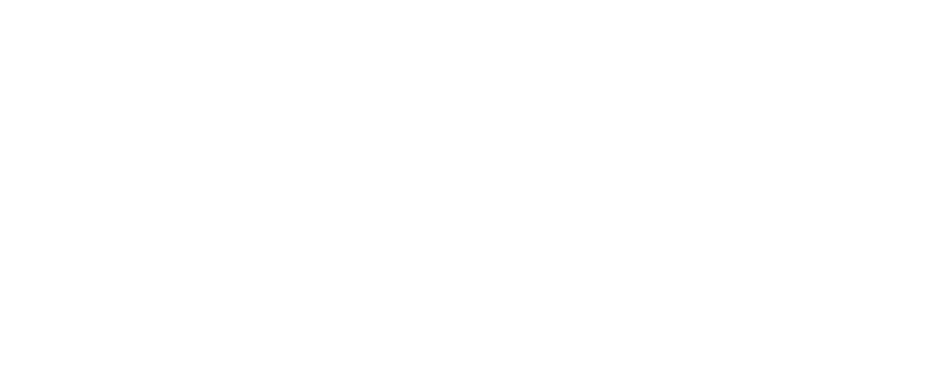
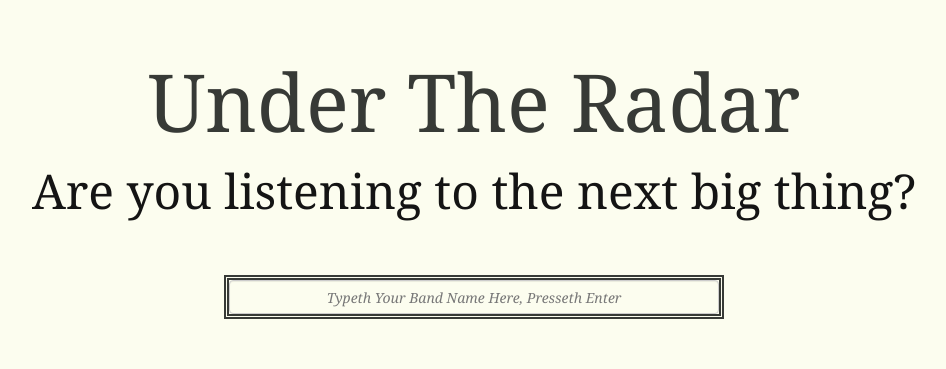
Before and after one commit to ninjaofawesome/below_the_radar, a plain HTML site: page index.html in a window 1280 px wide. Shown: the whole page, without its empty margins (166-1112 px from the left). Drawn offline with nearby package versions, Linux system fonts and the light colour scheme; files that its build step writes are made by us from their sources; files whose address does not match are found by name.

Commit message:
styled the front end

```diff
--- /dev/null
+++ b/css/partials/_body.scss
@@ -0,0 +1,6 @@
+body {
+  background-color: $white;
+  font-size: 16px;
+  font-weight: 300;
+  color: $black;
+}
--- /dev/null
+++ b/css/partials/_buttons.scss
@@ -0,0 +1,13 @@
+.band-box{
+  border-radius: 0;
+  border: 5px double $charcoal;
+  width: 500px;
+  margin: 5% auto;
+}
+
+input[type="text"], textarea {
+  background-color : $white;
+  font-family: Georgia, Times, 'Times New Roman', serif;
+  font-style: italic;
+  text-align: center;
+}
--- /dev/null
+++ b/css/partials/_type.scss
@@ -0,0 +1,31 @@
+p {
+  font-family: Georgia, Times, 'Times New Roman', serif;
+  font-weight: 400;
+  color: $black;
+}
+
+h1,
+h2,
+h3,
+h4,
+h5,
+h6 {
+  font-family: Georgia, Times, 'Times New Roman', serif;
+  font-weight: 400;
+}
+
+.centered {
+  text-align: center;
+}
+
+.title {
+  font-size: 5em;
+  margin-top: 5%;
+  color: $charcoal;
+  font-weight: 500;
+}
+
+.subtitle {
+  font-size: 3em;
+  font-weight: 300;
+}
--- /dev/null
+++ b/css/partials/_variables.scss
@@ -0,0 +1,3 @@
+$black: #141414;
+$charcoal: #373a36;
+$white: #fcfdef;
--- a/css/styles.scss
+++ b/css/styles.scss
@@ -0,0 +1,5 @@
+@import "partials/variables";
+@import "partials/mixins";
+@import "partials/type";
+@import "partials/buttons";
+@import "partials/body";
--- a/index.html
+++ b/index.html
@@ -14,6 +14,24 @@
   </head>
   <body>
 
+  <div class="container">
+    <div class="row">
+      <div class="col-md-12">
+        <h1 class="centered title">Under The Radar</h1>
+        <h2 class="centered subtitle">Are you listening to the next big thing?</h2>
+      </div>
+    </div>
+
+    <div class="row">
+      <div class="col-md-10 col-md-offset-1">
+        <div class="input band-box">
+          <input type="text" class="form-control " placeholder="Typeth Your Band Name Here, Presseth Enter" aria-describedby=" ">
+        </div>
+      </div>
+    </div>
+
+  </div>
+
 
   <script src="jquery-2.1.1.min.js" type="text/javascript"></script>
   <script src="bootstrap.js" type="text/javascript"></script>
```
Also changed, not shown: css/partials/_mixins.scss (added), css/styles.css (added), 1 other file.
